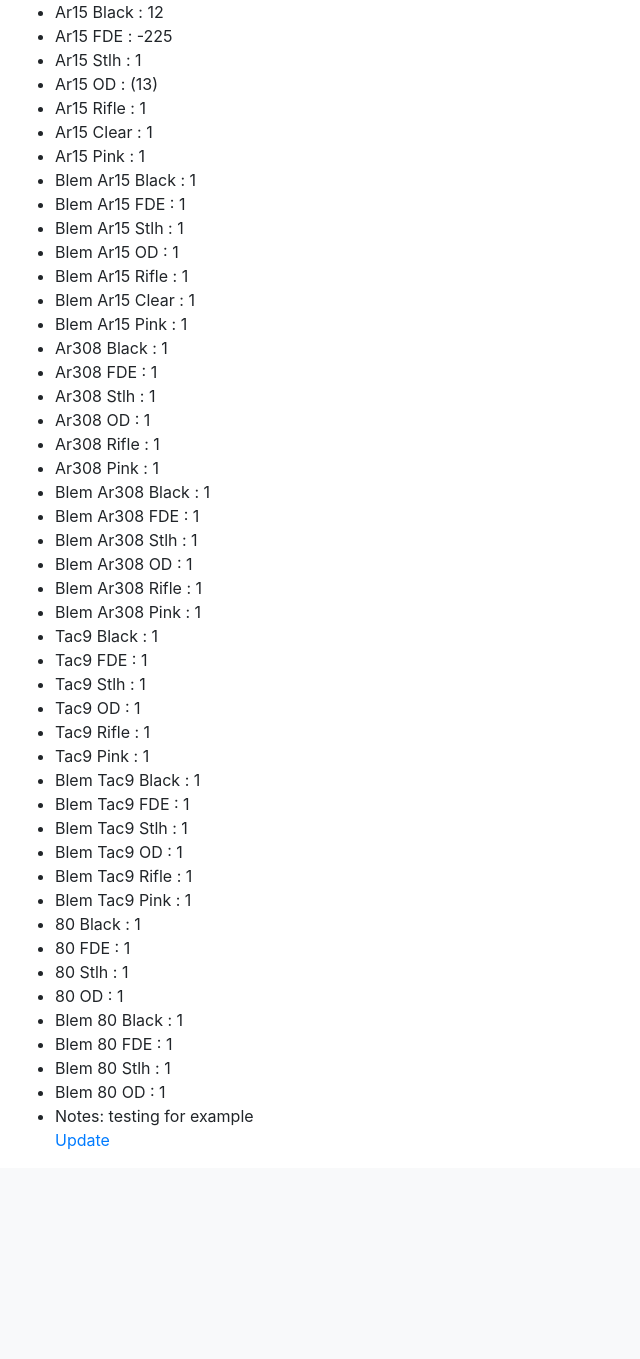
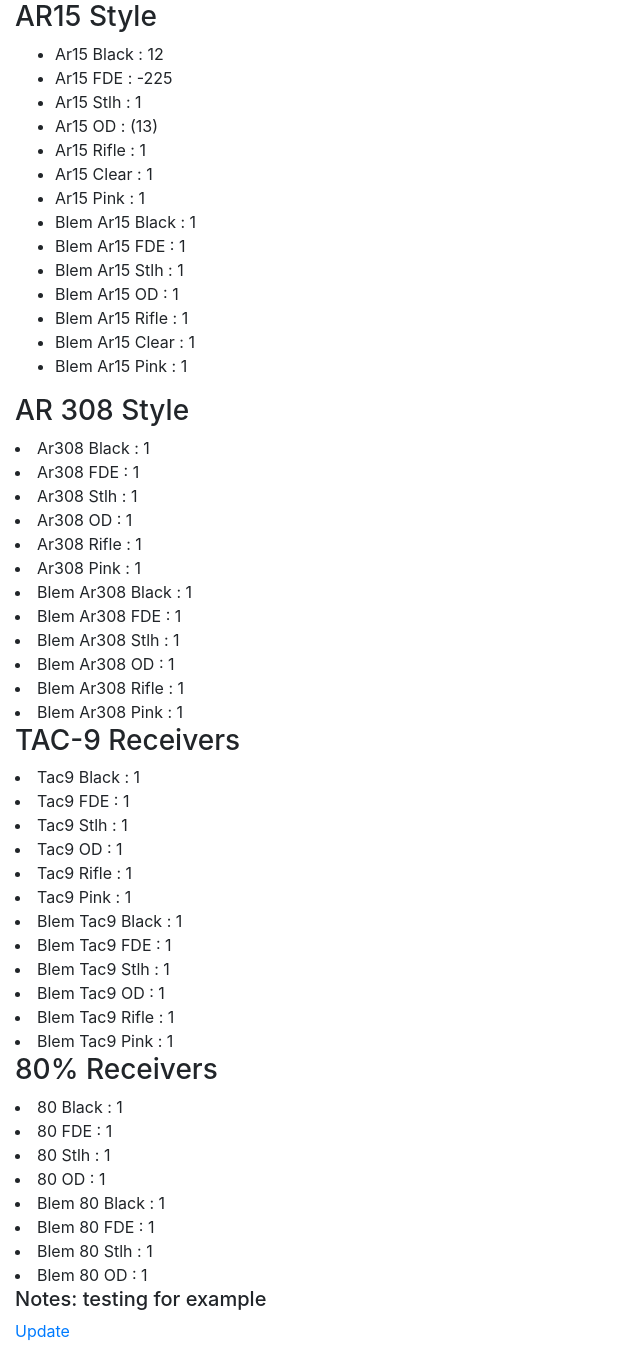
Before and after one commit to daveroberts0321/tnarmsinv, a Django app: page /staff/list in a window 1280 px wide. Shown: the part 174-1533 px from the top of the page, without its empty margins (0-640 px from the left). Before the commit the page ends 1323 px from the top, so only its background shows below. Run offline with Django 3.2, Linux system fonts and the light colour scheme; data comes from the database, SQL or seed files in the repository; some libraries are stand-ins or nearby versions.

Commit message:
formated amys list

```diff
--- a/templates/staff_list.html
+++ b/templates/staff_list.html
@@ -8,9 +8,11 @@
 
         </div>
     </nav>
-<ul>
+
 {% for inv in object_list %}
 <!--inventory -->
+<h3>AR15 Style</h3>
+<ul>
     <li>Ar15 Black : {{ inv.ar15black}}</li>
     <li>Ar15 FDE   : {{ inv.ar15fde }}</li>
     <li>Ar15 Stlh  : {{ inv.ar15stealth}}</li>
@@ -26,7 +28,11 @@
     <li>Blem Ar15 Rifle   : {{ inv.blemar15rifle }}</li>
     <li>Blem Ar15 Clear  : {{ inv.blemar15clear}}</li>
     <li>Blem Ar15 Pink : {{ inv.blemar15pink}}</li>
+    </ul>
+    {% endfor %}
+{% for inv in object_list %}
     <!-- 308 -->
+    <h3>AR 308 Style</h3>
     <li>Ar308 Black : {{ inv.ar308black}}</li>
     <li>Ar308 FDE   : {{ inv.ar308fde }}</li>
     <li>Ar308 Stlh  : {{ inv.ar308stealth}}</li>
@@ -40,6 +46,7 @@
     <li>Blem Ar308 Rifle   : {{ inv.blemar308rifle }}</li>
     <li>Blem Ar308 Pink  : {{ inv.blemar308pink}}</li>
     <!-- TAC9 -->
+    <h3>TAC-9 Receivers </h3>
     <li>Tac9 Black : {{ inv.tac9black}}</li>
     <li>Tac9 FDE   : {{ inv.tac9fde }}</li>
     <li>Tac9 Stlh  : {{ inv.tac9stealth}}</li>
@@ -53,6 +60,7 @@
     <li>Blem Tac9 Rifle   : {{ inv.blemtac9rifle }}</li>
     <li>Blem Tac9 Pink  : {{ inv.blemtac9pink}}</li>
     <!-- 80s -->
+    <h3> 80% Receivers</h3>
     <li>80 Black : {{ inv.black80}}</li>
     <li>80 FDE   : {{ inv.fde80 }}</li>
     <li>80 Stlh  : {{ inv.stealth80}}</li>
@@ -62,7 +70,7 @@
     <li>Blem 80 Stlh  : {{ inv.stealth80}}</li>
     <li>Blem 80 OD : {{ inv.rifle80}}</li>
 
-    <li>Notes: {{ inv.notes }}</li>
+    <h5>Notes: {{ inv.notes }}</h5>
 
     <p><a href="{% url 'updateinv' pk=inv.pk %}">Update</a></p>
 
```
